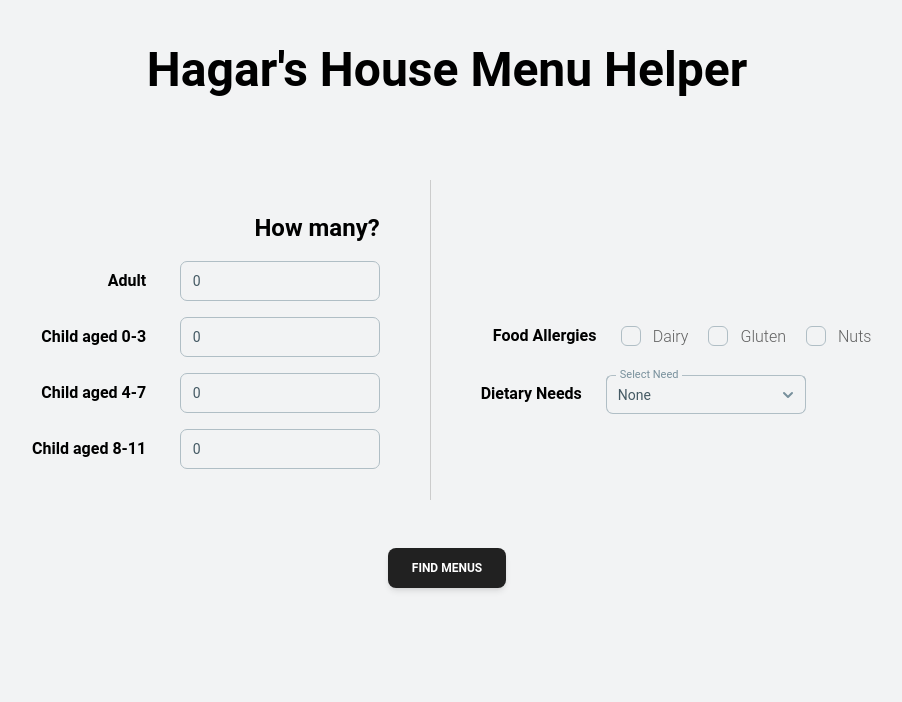
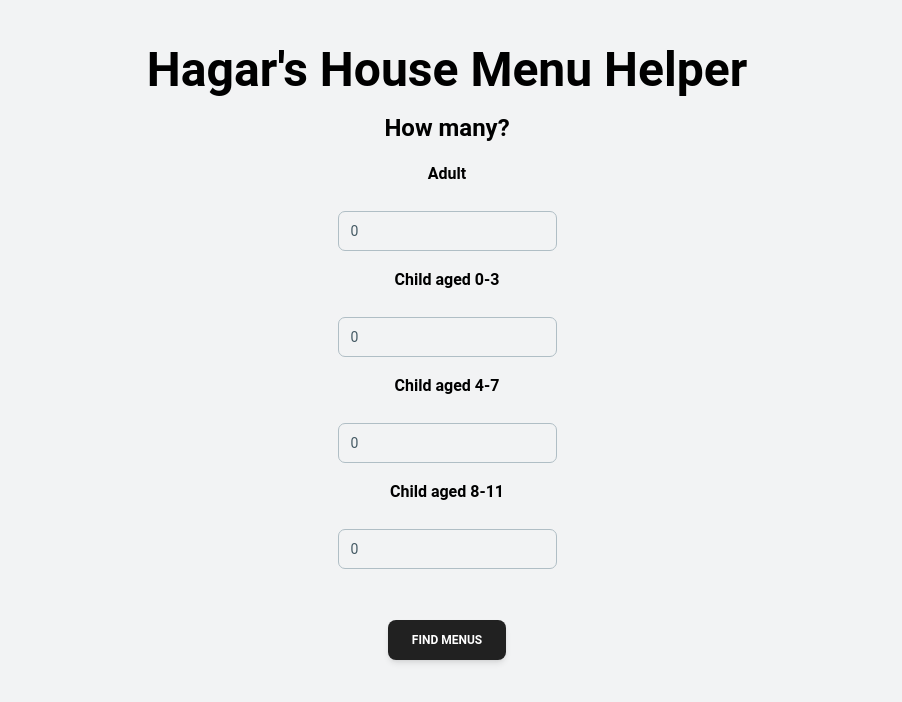
Before and after one commit to caowens/HagarsHouseMenuHelper, a React (Vite) app: page / in a window 1280 px wide. Shown: the top 702 px of the page, without its empty margins (193-1095 px from the left). Built offline with nearby package versions, Linux system fonts and the light colour scheme.

Commit message:
Remove filters from landing page

```diff
--- a/src/pages/Landing.jsx
+++ b/src/pages/Landing.jsx
@@ -75,12 +75,12 @@ export default function Landing(params) {
   return (
     <div className="flex flex-col justify-center items-center sm:gap-10 mt-20 sm:my-20">
       <div className="flex w-full flex-col lg:flex-row">
-        <div className="h-full w-full flex-grow place-items-center sm:mr-10">
-          <div className="h-80 flex flex-col justify-center items-center sm:items-end gap-4">
-            <Typography variant="h4" className="text-center sm:text-end">
+        <div className="h-full w-full flex-grow place-items-center">
+          <div className="h-80 flex flex-col justify-center items-center gap-4">
+            <Typography variant="h4" className="text-center">
               How many?
             </Typography>
-            <div className="flex flex-col sm:flex-row gap-4 sm:gap-6 items-center">
+            <div className="flex flex-col gap-4 sm:gap-6 items-center">
               <Typography className="w-full" variant="h6">
                 Adult
               </Typography>
@@ -94,7 +94,7 @@ export default function Landing(params) {
                 }}
               />
             </div>
-            <div className="flex flex-col sm:flex-row gap-4 sm:gap-6 items-center">
+            <div className="flex flex-col gap-4 sm:gap-6 items-center">
               <Typography className="w-full" variant="h6">
                 Child aged 0-3
               </Typography>
@@ -108,7 +108,7 @@ export default function Landing(params) {
                 }}
               />
             </div>
-            <div className="flex flex-col sm:flex-row gap-4 sm:gap-6 items-center">
+            <div className="flex flex-col gap-4 sm:gap-6 items-center">
               <Typography className="w-full" variant="h6">
                 Child aged 4-7
               </Typography>
@@ -122,7 +122,7 @@ export default function Landing(params) {
                 }}
               />
             </div>
-            <div className="flex flex-col sm:flex-row gap-4 sm:gap-6 items-center">
+            <div className="flex flex-col gap-4 sm:gap-6 items-center">
               <Typography className="w-full" variant="h6">
                 Child aged 8-11
               </Typography>
@@ -138,57 +138,9 @@ export default function Landing(params) {
             </div>
           </div>
         </div>
-
-        {isMdUp ? <span className="vertical-line"></span> : <hr />}
-
-        <div className="h-full w-full flex-grow place-items-center mt-6 sm:ml-10">
-          <div className="h-72 sm:h-80 flex flex-col justify-center items-center sm:items-start gap-4">
-            <div className="flex items-center flex-col sm:flex-row">
-              <Typography className="w-32" variant="h6">
-                Food Allergies
-              </Typography>
-              <div className="gap-2 flex">
-                <Checkbox
-                  label="Dairy"
-                  checked={filters.dairy}
-                  onChange={(e) => handleChange("dairy", e.target.checked)}
-                />
-                <Checkbox
-                  label="Gluten"
-                  checked={filters.gluten}
-                  onChange={(e) => handleChange("gluten", e.target.checked)}
-                />
-                <Checkbox
-                  label="Nuts"
-                  checked={filters.nuts}
-                  onChange={(e) => handleChange("nuts", e.target.checked)}
-                />
-              </div>
-            </div>
-            <div className="flex gap-6 items-center flex-col sm:flex-row">
-              <Typography className="w-full" variant="h6">
-                Dietary Needs
-              </Typography>
-              <Select
-                label="Select Need"
-                value={filters.dietary}
-                onChange={(val) => handleChange("dietary", val)}
-              >
-                <Option value="none">None</Option>
-                <Option value="vegetarian">Vegetarian</Option>
-                <Option value="vegan">Vegan</Option>
-                <Option value="pescatarian">Pescatarian</Option>
-              </Select>
-            </div>
-
-            {/* <Button onClick={handleMenus}>Print menus</Button>
-            <Button onClick={addMenu}>Add menu</Button>
-            <Button onClick={addAllMenus}>Add all menus</Button> */}
-          </div>
-        </div>
       </div>
 
-      <Button className="-mt-4" onClick={handleSearch}>
+      <Button className="mt-20" onClick={handleSearch}>
         Find menus
       </Button>
     </div>
```
